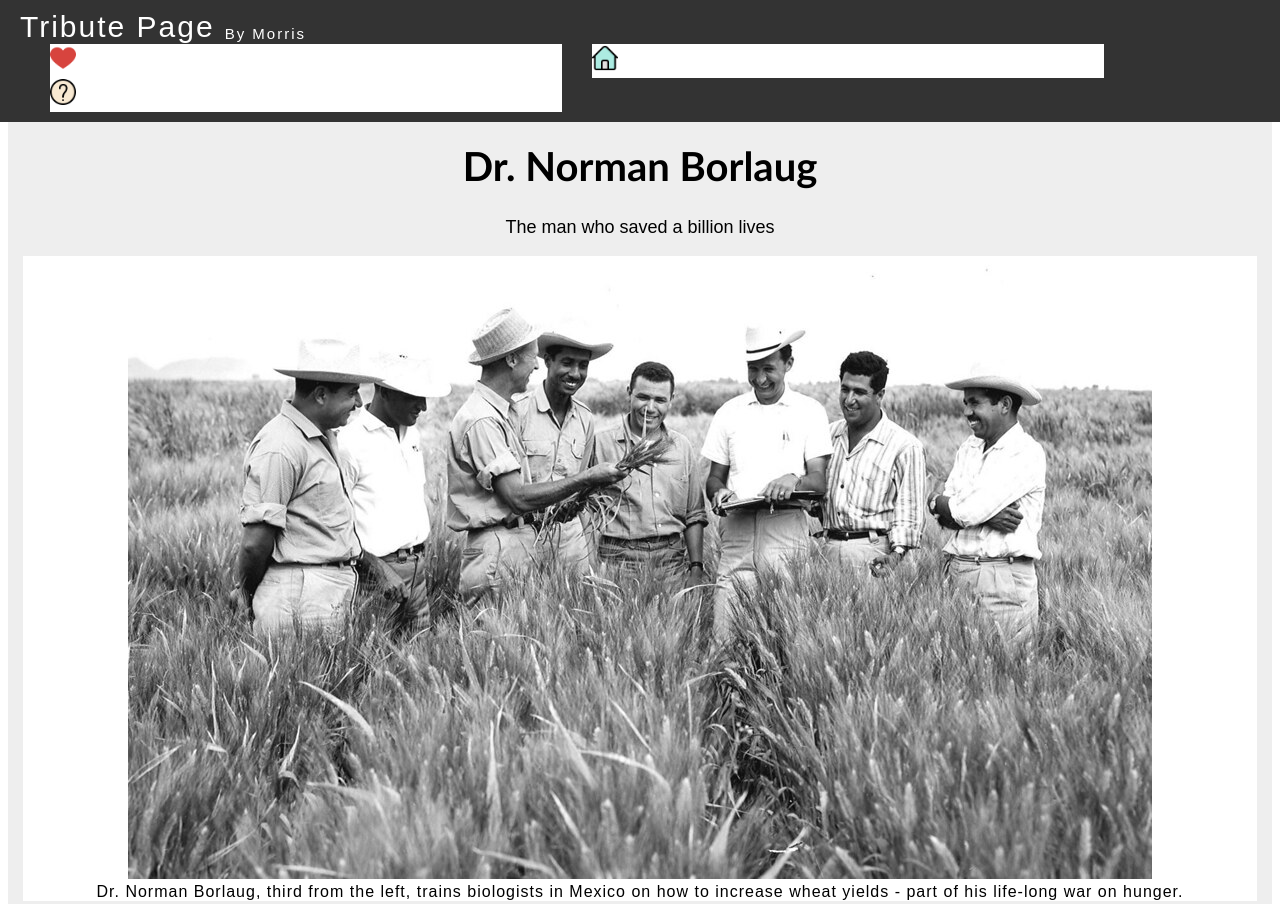
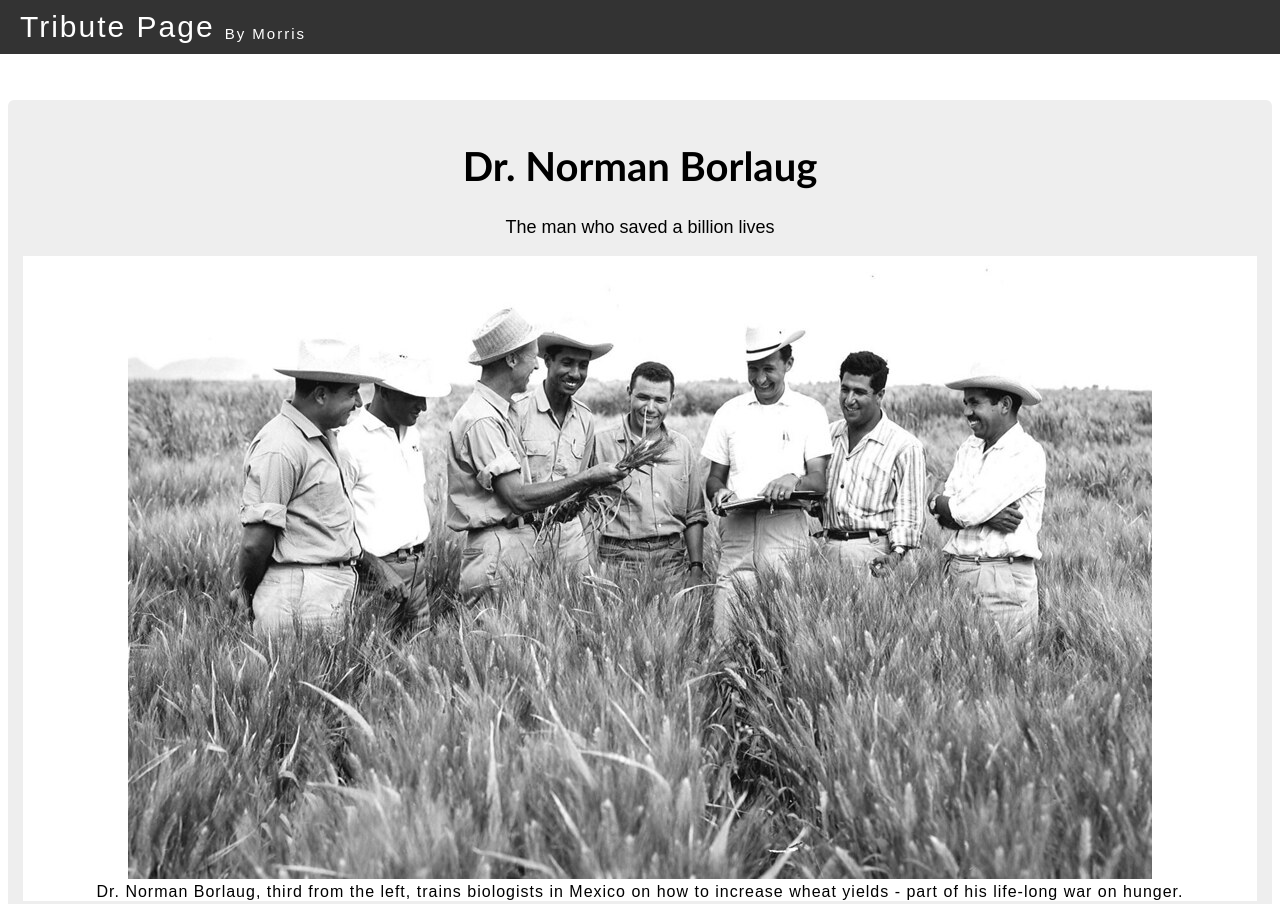
Before and after one commit to Momooou/TributePage, a plain HTML site: page index.html in a window 1280 px wide. Shown: the top 904 px of the page. Drawn offline with Linux system fonts and the light colour scheme; a web font is replaced by a local one.

Commit message:
no button version
buton commented

```diff
--- a/index.html
+++ b/index.html
@@ -10,7 +10,7 @@
     <div id="navBar">
         <div class="navComponent" id="web-title">Tribute Page</div>
         <div class="navComponent" id="author">By Morris</div>
-        <ul id="buttons">
+        <!-- <ul id="buttons">
             <li id="like-button">
                 <a href="index.html"><img src="/buttonIcons/heart.png" alt=""></a>
             </li>
@@ -20,7 +20,7 @@
             <li id="about-button">
                 <a href="index.html"><img src="/buttonIcons/about.png" alt=""></a>
             </li>
-        </ul>
+        </ul> -->
     </div>
 
     <div id="main">
```
Also changed, not shown: main.css (+6 -2 lines).
